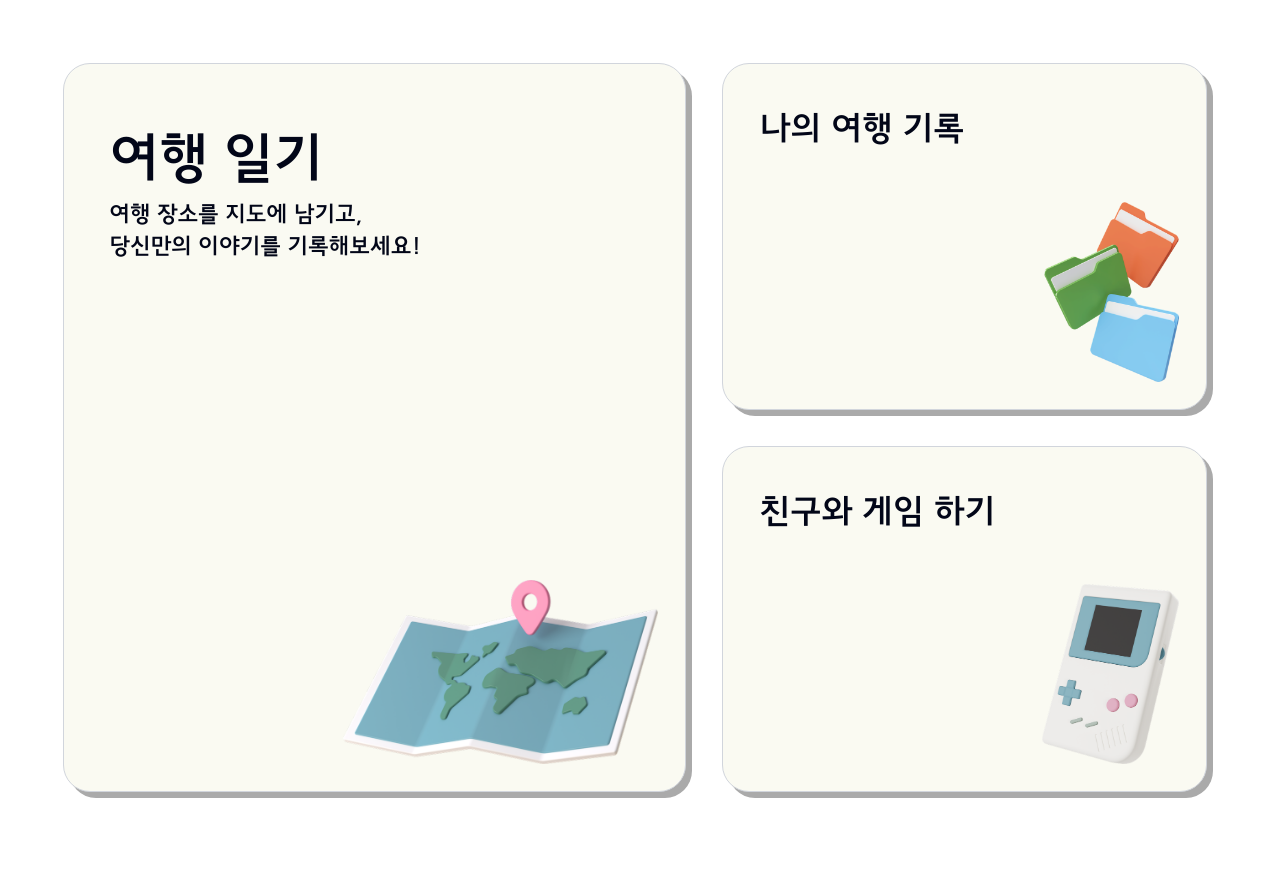
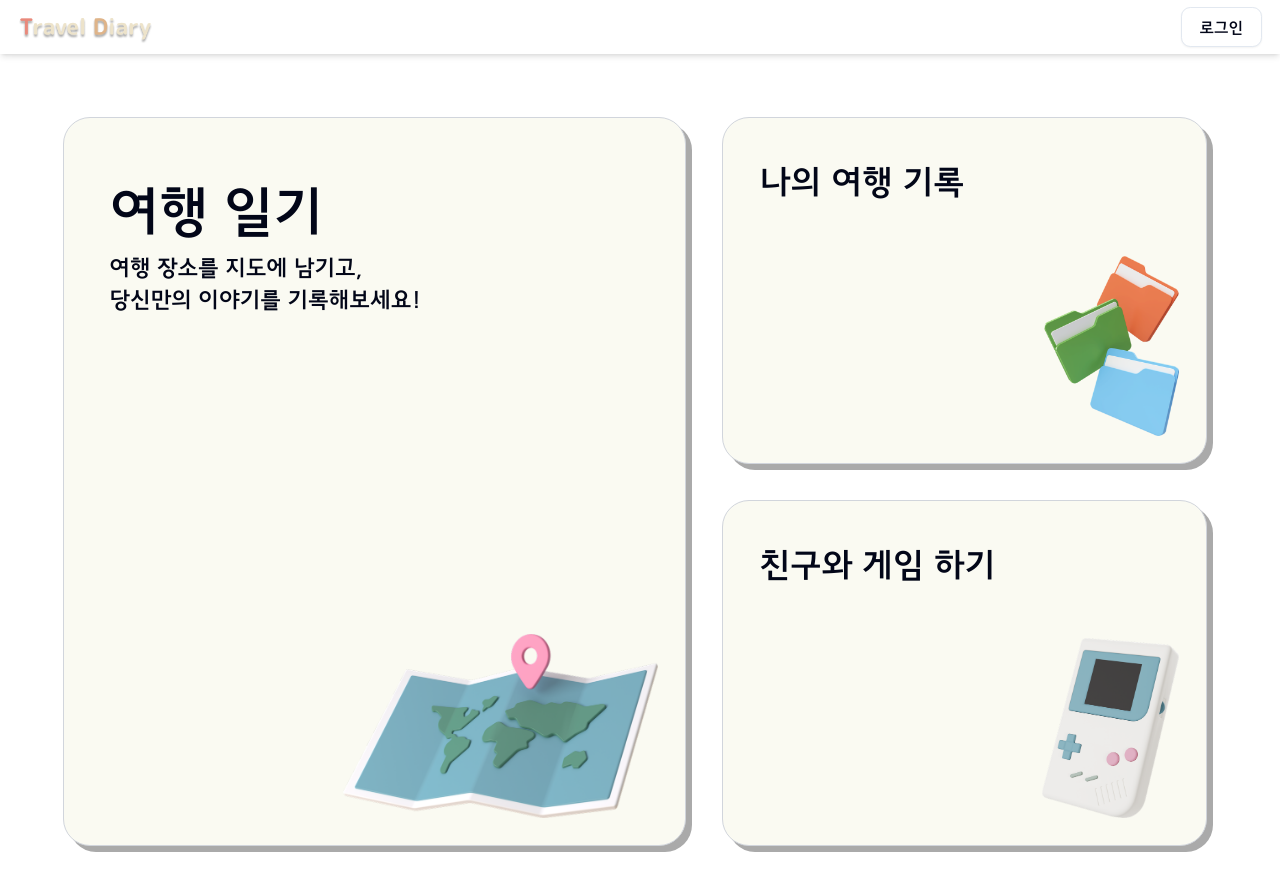
Before and after one commit to calmer-ty/travel-diary, a Next.js app: page /dashboard in a window 1280 px wide. Shown: the top 890 px of the page. Before the commit the page ends 855 px from the top, so only its background shows below. Built offline with nearby package versions, Linux system fonts and the light colour scheme; no server answers.

Commit message:
feat: 홈일 때는 네비 가리기

```diff
--- a/src/components/commons/layout/header.tsx
+++ b/src/components/commons/layout/header.tsx
@@ -1,6 +1,7 @@
 "use client";
 
 import Link from "next/link";
+import { usePathname } from "next/navigation";
 
 import { useAuth } from "@/hooks/useAuth";
 
@@ -8,11 +9,13 @@ import { Button } from "@/components/ui/button";
 import { DropdownMenu, DropdownMenuContent, DropdownMenuGroup, DropdownMenuItem, DropdownMenuLabel, DropdownMenuTrigger } from "@/components/ui/dropdown-menu";
 
 export default function Header() {
+  const pathname = usePathname();
   const { user, handleLogin, handleLogout } = useAuth();
 
   return (
     <>
-      {user && (
+      {pathname !== "/" && (
+        <>
           <header className="flex justify-between items-center w-full h-12 px-4 bg-white shadow-md fixed z-10">
             <h1 className="w-30 h-8 bg-[url(/images/Logo.png)] bg-contain bg-no-repeat text-[0px]">
               <Link href="/dashboard" className="block size-full">
@@ -45,8 +48,9 @@ export default function Header() {
               </Button>
             )}
           </header>
+          <div className="h-12"></div>
+        </>
       )}
-      {user && <div className="h-12"></div>}
     </>
   );
 }
```
Lines whose indentation alone changed are shown as unchanged.
